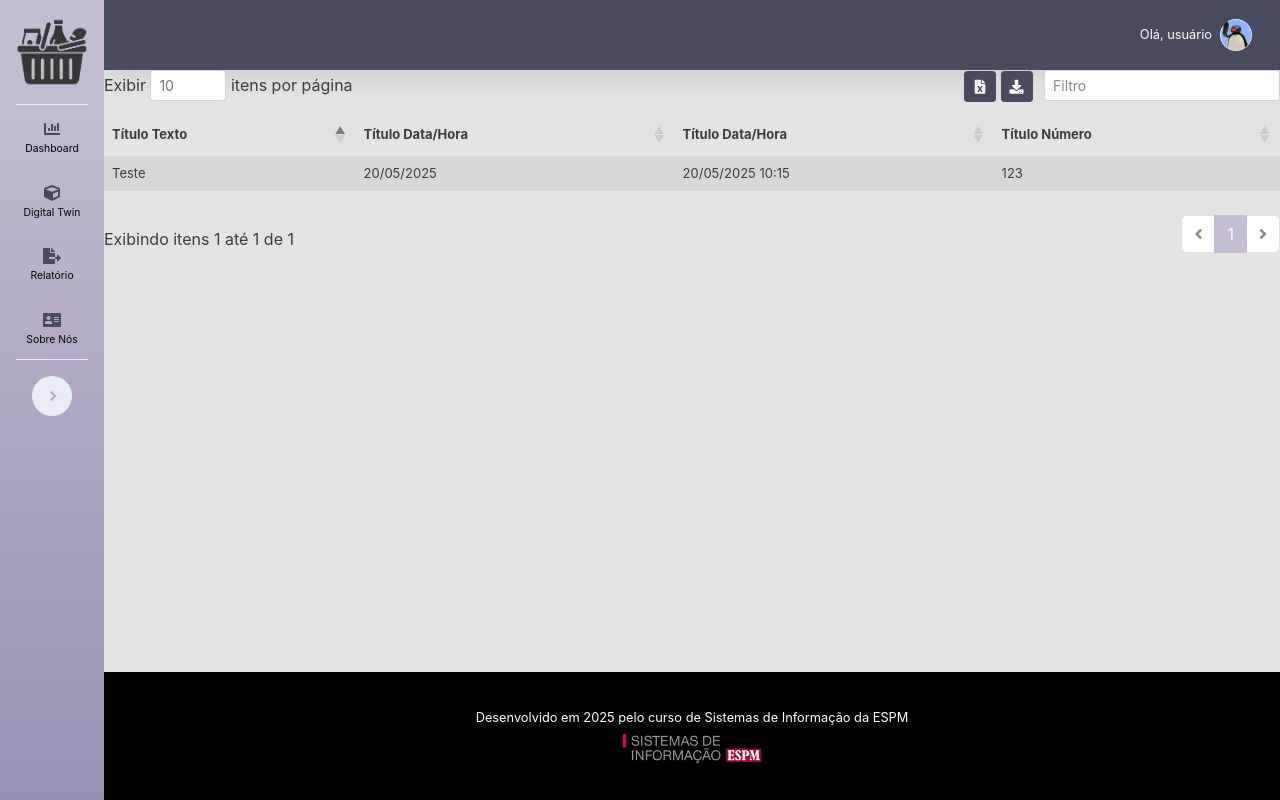
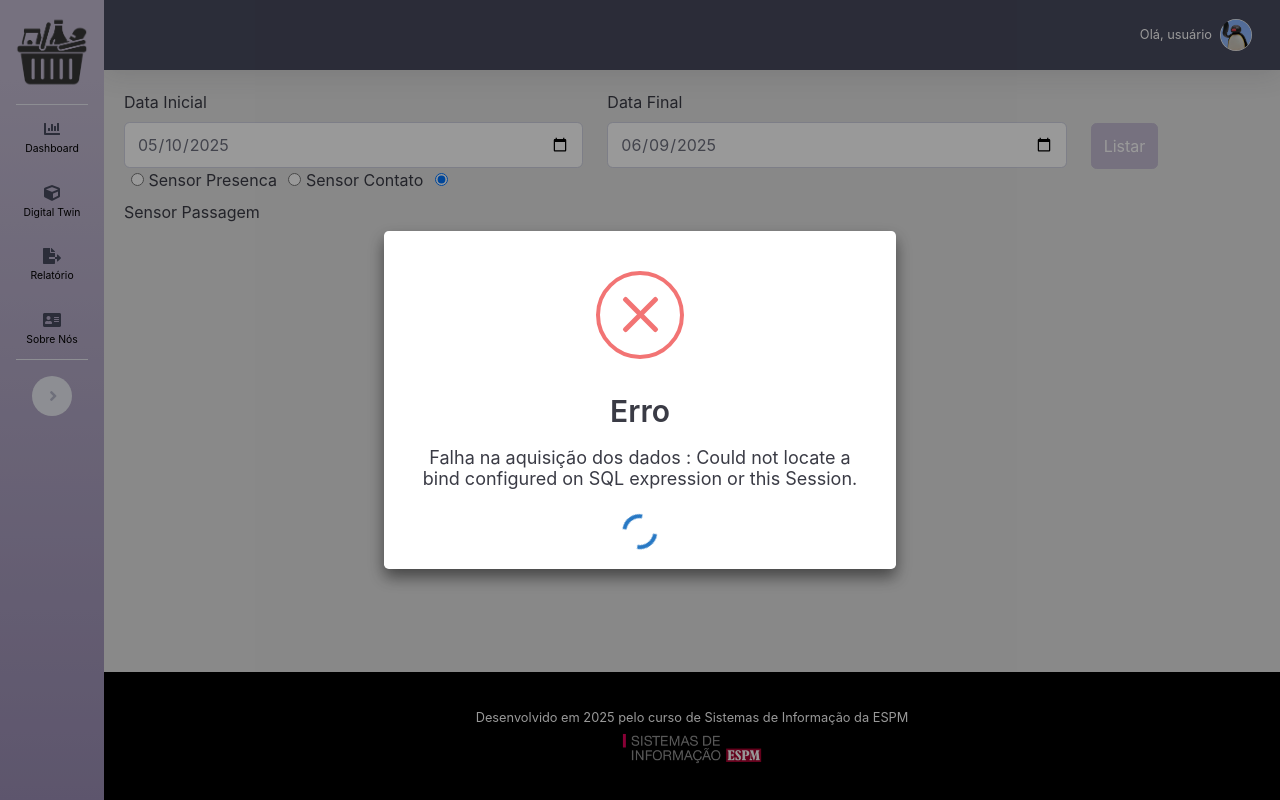
Before and after one commit to tech-espm/inter-3sem-2025-mercadinho, a Flask app: page /relatorio in a window 1280 px wide. Run offline with Flask 3, Linux system fonts and the light colour scheme; parts of the project's set-up code (start-up, migrations or seed data) failed here and were passed over; some libraries are stand-ins or nearby versions.

Commit message:
Arrumar lógica do DigitalTwin e Scrip do Relatorio
Co-Authored-By: Z-Hugo-Ferraz <169057167+Z-Hugo-Ferraz@users.noreply.github.com>

```diff
--- a/app.py
+++ b/app.py
@@ -33,7 +33,9 @@ def digitalTwin():
 
 @app.get('/relatorio')
 def exportar():
-    return render_template('index/relatorio.html', titulo='Relatório')
+    mes_passado = (datetime.today() + timedelta(days=-30)).strftime('%Y-%m-%d')
+    hoje = datetime.today().strftime('%Y-%m-%d')
+    return render_template('index/relatorio.html', titulo='Relatório',  mes_passado=mes_passado, hoje=hoje)
 
 # Atualiza o banco de dados
 @app.get('/atualizarBanco')
@@ -125,9 +127,10 @@ def obterMedia():
 
     if data_inicial and data_final:
         dados = banco.obterMediaDecisao(data_inicial,data_final)
+        print(dados)
     else:
         dados = banco.obterMediaDecisao()
-        print(dados[0][0])
+        print(dados)
 
     resposta = make_response(jsonify(dados))
     if type(dados) == str:
@@ -185,21 +188,18 @@ def atualizaPinguin():
     return resposta
 
 @app.get('/teste')
-def teste():
+def tabela_presenca():
     data_inicial = request.args.get('data_inicial')
     data_final = request.args.get('data_final')
+    tabela = request.args.get('tabela')
 
     if data_inicial and data_final:
-        taxaAtratividade = banco.obterTaxaAtratividade(data_inicial, data_final)
-        mediaDecisao = banco.obterMediaDecisao(data_inicial,data_final)
-        fluxoPorHora = banco.obterFluxoPorHora(data_inicial, data_final)
+        tabelapresenca = banco.obterTudo(data_inicial, data_final, tabela)
     else:
-        taxaAtratividade = banco.obterTaxaAtratividade()
-        mediaDecisao = banco.obterMediaDecisao(data_inicial,data_final)
-        fluxoPorHora = banco.obterFluxoPorHora()
+        tabelapresenca = banco.obterTudo()
 
-    resposta = make_response((jsonify(taxaAtratividade, mediaDecisao, fluxoPorHora)))
-    if type((taxaAtratividade)) == str or type((mediaDecisao)) == str or type((fluxoPorHora)) == str:
+    resposta = make_response((jsonify(tabelapresenca)))
+    if type((tabelapresenca)) == str:
         resposta.status_code = 500
     else:
         resposta.status_code = 200
--- a/banco.py
+++ b/banco.py
@@ -210,8 +210,11 @@ def obterMediaDecisao(data_inicial=None, data_final=None):
 
 			for i in registro:
 				resultado.append(i)
+			if resultado[0][0] == None:
+				return 0
+			else:
+				return resultado[0][0] // 60
 
-			return resultado[0][0] // 60
 	except Exception as e:
 		return str(e)
 # Função que extrai os dados do banco para obter a taxa de atratividade
@@ -236,6 +239,72 @@ def obterTaxaAtratividade(data_inicial=None, data_final=None):
 					"Id_Gelad": Id_Gelad,
 					"total_visitas": total_visitas
 				})
+
+			return resultado
+
+	except Exception as e:
+		return str(e)
+
+
+def obterTudo(data_inicial=None, data_final=None, tabela=None):
+	try:
+		with Session(engine) as sessao:
+			parametros = {}
+
+			parametros["data_inicial"] = data_inicial + " 00:00:00"
+			parametros["data_final"] = data_final + " 23:59:59"
+
+			if tabela == "tabelaPresenca":
+				tab = "sensorpresenca"
+				campodata = "Dt_SenP"
+			elif tabela == "tabelaContato":
+				tab = "sensorcontato"
+				campodata = "Dt_SenC"
+			else:
+				tab = "sensorpassagem"
+				campodata = "Dt_SenF"
+
+			sql = "select * from "+tab+" where "
+			if data_inicial and data_final:
+
+				sql += campodata +" between :data_inicial and :data_final"
+
+			registro = sessao.execute(text(sql), parametros)
+
+
+			resultado = []
+			if tabela == "tabelaPresenca":
+				for Id_RegP, Dt_SenP, Tm_SenP, Oc_Sens, Id_Gelad, Id_SenP in registro:
+					resultado.append({
+						"Id_RegP": Id_RegP,
+						"Dt_SenP": Dt_SenP,
+						"Tm_SenP": Tm_SenP,
+						"Oc_Sens": Oc_Sens,
+						"Id_Gelad": Id_Gelad,
+						"Id_SenP": Id_SenP
+						})
+
+			elif tabela == "tabelaContato":
+				for Id_RegC, Dt_SenC, Tm_SenC, Ab_SenC, Id_Gelad, Id_SenC in registro:
+					resultado.append({
+						"Id_RegC": Id_RegC,
+						"Dt_SenC": Dt_SenC,
+						"Tm_SenC": Tm_SenC,
+						"Ab_SenC": Ab_SenC,
+						"Id_Gelad": Id_Gelad,
+						"Id_SenC": Id_SenC
+						})
+
+			else:
+				for Id_RegF, Dt_SenF, En_SenF, Sd_SenF, Id_Loja, Id_SenF in registro:
+					resultado.append({
+						"Id_RegF": Id_RegF,
+						"Dt_SenF": Dt_SenF,
+						"En_SenF": En_SenF,
+						"Sd_SenF": Sd_SenF,
+						"Id_Loja": Id_Loja,
+						"Id_SenF": Id_SenF
+						})
 
 			return resultado
 
--- a/static/css/estilo.css
+++ b/static/css/estilo.css
@@ -162,6 +162,10 @@ body {
 	padding-top: 6px;
 }
 
+.padding-top-listar {
+	padding-top: 32.5px;
+}
+
 .padding-top-redes {
 	padding-top: 8px;
 }
@@ -275,3 +279,7 @@ td {
 .alinhaStart {
 	text-align: start;
 }
+
+form input{
+	margin-left: 7px;
+}
--- a/templates/index/relatorio.html
+++ b/templates/index/relatorio.html
@@ -1,6 +1,54 @@
 {% extends 'layout.html' %} {% block body %}
 
+<div class="card-body">
+	<div class="row">
+		<div class="col-sm-5">
+			<div class="form-group">
+				<label for="data_inicial">Data Inicial</label>
+				<input
+				id="data_inicial"
+				name="data_inicial"
+				class="form-control"
+				type="date"
+				value="{{mes_passado}}"
+				/>
+				<form>
+					<input type="radio" id="tabelaPresenca" name="tabela" value="tabelaPresenca">
+					<label for="tabelaPresenca">Sensor Presenca</label>
+					<input type="radio" name="tabela" value="tabelaContato">
+					<label for="css">Sensor Contato</label>
+					<input type="radio" checked name="tabela" value="tabelaPassagem">
+					<label for="javascript">Sensor Passagem</label>
+				</form>
+			</div>
+		</div>
+		<div class="col-sm-5">
+			<div class="form-group">
+				<label for="data_final">Data Final</label>
+				<input
+				id="data_final"
+				name="data_final"
+				class="form-control"
+				type="date"
+				value="{{hoje}}"
+				/>
+			</div>
+		</div>
+		<div class="col-sm-2">
+			<div class="padding-top-listar">
+
+				<button type="submit" class="btn btn-primary" onclick="buscarRegistros()">
+					Listar
+				</button>
+
+			</div>
+		</div>
+	</div>
+
+
+</div>
 <div id="tabelaContainer"></div>
+
 
 {% endblock %}
 
@@ -29,41 +77,101 @@
 
     let tabela;
 
-    function atualizarTabela(dados) {
+    function atualizarTabela(dados, tabe) {
 		$("#tabelaContainer").html('<table class="table table-flush table-striped table-hover" id="tabela"></table>');
 
 		// https://datatables.net/reference/option/order
 		// https://datatables.net/reference/option/columns
+		if (tabe == "tabelaPresenca") {
       		tabela = prepareDataTable("tabela", {
 				order: [[0, "asc"]],
 				deferRender: true,
 				columns: [
-				{ title: "Título Texto", render: encode, data: "campoTexto" },
-				{ title: "Título Data/Hora", "type": "customdateint", data: "campoData" },
-				{ title: "Título Data/Hora", "type": "customdatetimeint", data: "campoDataHora" },
-				{ title: "Título Número", "type": "num", data: "campoNumero"},
+					{ title: "Id do Registro", "type": "num", data: "Id_RegP" },
+					{ title: "Data", "type": "customdatetimeint", data: "Dt_SenP" },
+					{ title: "Delta", "type": "num", data: "Tm_SenP" },
+					{ title: "Ocupado", "type": "num", data: "Oc_Sens" },
+					{ title: "Freezer", "type": "num", data: "Id_Gelad"},
+					{ title: "Id do Sensor", "type": "num", data: "Id_SenP" }
 				],
 				data: dados,
 				export: { xlsx: true, title: "Dados" }
 			});
 		}
+		else if (tabe == "tabelaContato") {
+      		tabela = prepareDataTable("tabela", {
+				order: [[0, "asc"]],
+				deferRender: true,
+				columns: [
+					{ title: "Id do Registro", "type": "num", data: "Id_RegC" },
+					{ title: "Data", "type": "customdatetimeint", data: "Dt_SenC" },
+					{ title: "Delta", "type": "num", data: "Tm_SenC" },
+					{ title: "Fechado", "type": "num", data: "Ab_SenC" },
+					{ title: "Freezer", "type": "num", data: "Id_Gelad"},
+					{ title: "Id do Sensor", "type": "num", data: "Id_SenC" }
+				],
+				data: dados,
+				export: { xlsx: true, title: "Dados" }
+			});
+		}
+		else if (tabe == "tabelaPassagem") {
+			tabela = prepareDataTable("tabela", {
+				order: [[0, "asc"]],
+				deferRender: true,
+				columns: [
+					{ title: "Id do Registro", "type": "num", data: "Id_RegF" },
+					{ title: "Data", "type": "customdatetimeint", data: "Dt_SenF" },
+					{ title: "Entrada", "type": "num", data: "En_SenF" },
+					{ title: "Saida", "type": "num", data: "Sd_SenF" },
+					{ title: "Id da Loja", "type": "num", data: "Id_Loja"},
+					{ title: "Id do Sensor", "type": "num", data: "Id_SenF" }
+				],
+				data: dados,
+				export: { xlsx: true, title: "Dados" }
+			});
+		}
+	}
 
 	async function buscarRegistros() {
 		waitSwal();
 
-		// @@@ fetch
-		let dados = [
-			{
-				campoTexto: "Teste",
-				campoData: "20/05/2025",
-				campoDataHora: "20/05/2025 10:15",
-				campoNumero: 123,
+	try {
+		const tabl = document.querySelector('input[name="tabela"]:checked').value;
+		let data_inicial = document.getElementById("data_inicial").value;
+      	let data_final = document.getElementById("data_final").value;
+		let response;
+
+		if (tabl == "tabelaPresenca") {
+      		response = await fetch(`/teste?data_inicial=${data_inicial}&data_final=${data_final}&tabela=${tabl}`);
 		}
-		];
+		else if (tabl == "tabelaContato") {
+      		response = await fetch(`/teste?data_inicial=${data_inicial}&data_final=${data_final}&tabela=${tabl}`);
+		}
+		else if (tabl == "tabelaPassagem") {
+      		response = await fetch(`/teste?data_inicial=${data_inicial}&data_final=${data_final}&tabela=${tabl}`);
+		}
+		let dados = await response.json();
+     	 if (response.ok) {
+        	  Swal.close();
+        }
+		if(response.status == 500) {
+			Swal.fire({
+				icon: "error",
+				title: "Erro",
+				text: "Falha na aquisição dos dados : " + dados
+        	});
+        	return;
+		}
+
+		atualizarTabela(dados, tabl);
+    } catch (ex) {
+        Swal.fire("Erro", "Erro ao listar os dados: " + ex.message, "error");
+		return;
+    }
+
 
 		Swal.close();
 
-		atualizarTabela(dados);
 	}
 
 	buscarRegistros();
```
Also changed, not shown: templates/index/digital-twin.html (+11 -5 lines), templates/index/index.html (+23 -6 lines). Lines whose indentation alone changed are shown as unchanged.
